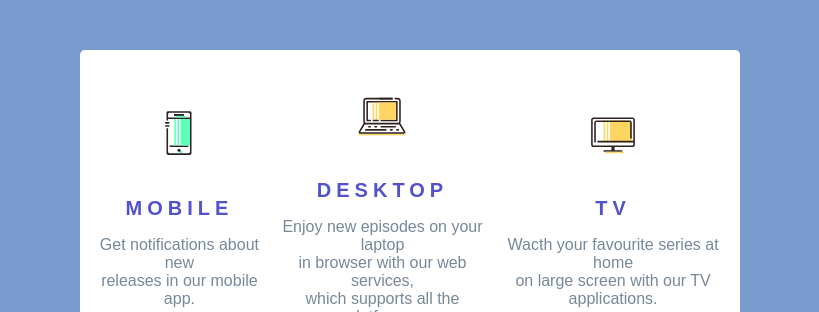
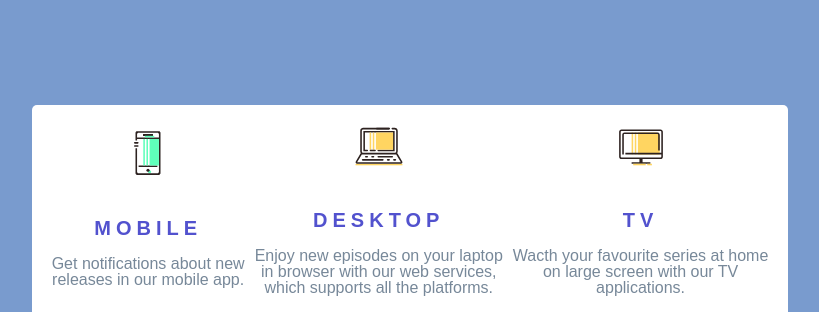
Before and after one commit to olaniyimercy/Assignment, a plain HTML site: page index.html in a window 1280 px wide. Shown: the part 153-465 px from the top of the page, without its empty margins (238-1057 px from the left). Drawn offline with Linux system fonts and the light colour scheme.

Commit message:
i made a relevant changes

```diff
--- a/index.html
+++ b/index.html
@@ -9,24 +9,20 @@
 <body>
   <div class="container">
       <div class="main">
-        <div>
         <img
           src="images/device.svg"
-          alt="mobile phone"
-          width="50px"
-          height="50px" />
-        <br /><br />
+          alt="mobile phone" />
+        <br /><br>
         <h2 class="headings">MOBILE</h2>
         <p class="paragraph">
           Get notifications about new <br />
           releases in our mobile app.
         </p>
         <p class="footer"><sup id="dollar" >$</sup>10 <small id="least">/ month</small></p>
-        </div>
       </div>
 
       <div class="main">
-        <img src="images/laptop.svg" alt="laptop" width="50px" height="50px" />
+        <img src="images/laptop.svg" alt="laptop" />
         <br /><br />
         <h2 class="headings">DESKTOP</h2>
         <p class="paragraph">
@@ -38,7 +34,7 @@
       </div>
 
 <div class="main">
-    <img src="images/monitor.svg" alt="monitor" width="50px" height="50px" />
+    <img src="images/monitor.svg" alt="monitor"/>
       <br /><br />
       <h2 class="headings">TV</h2>
       <p class="paragraph">
--- a/styles/styles.css
+++ b/styles/styles.css
@@ -10,15 +10,13 @@ body{
 
 .container{
      background-color: white;
-     width: 50%;
-     height: 50%;
      align-items: center;
      display: flex;
      justify-content: center;
      text-align:center;
      border-radius: 5px;
-     margin: 10px 5px;
-     padding: 5px 10px;
+     margin: 15px;
+     padding: 15px;
 }
 
 
@@ -33,12 +31,15 @@ body{
     font-size: 20px;
     font-family: sans-serif;
     letter-spacing: 5px;
+
 }
 
 .paragraph{
     color:lightslategrey;
     font-family: sans-serif;
     margin: 5px;
+    line-height: 1em;
+    white-space: nowrap;
 }
 
 .footer{
@@ -55,3 +56,8 @@ body{
 #dollar{
     font-size: 10px;
 }
+
+img{
+    width: 50px;
+    height: 50px;
+}
```
